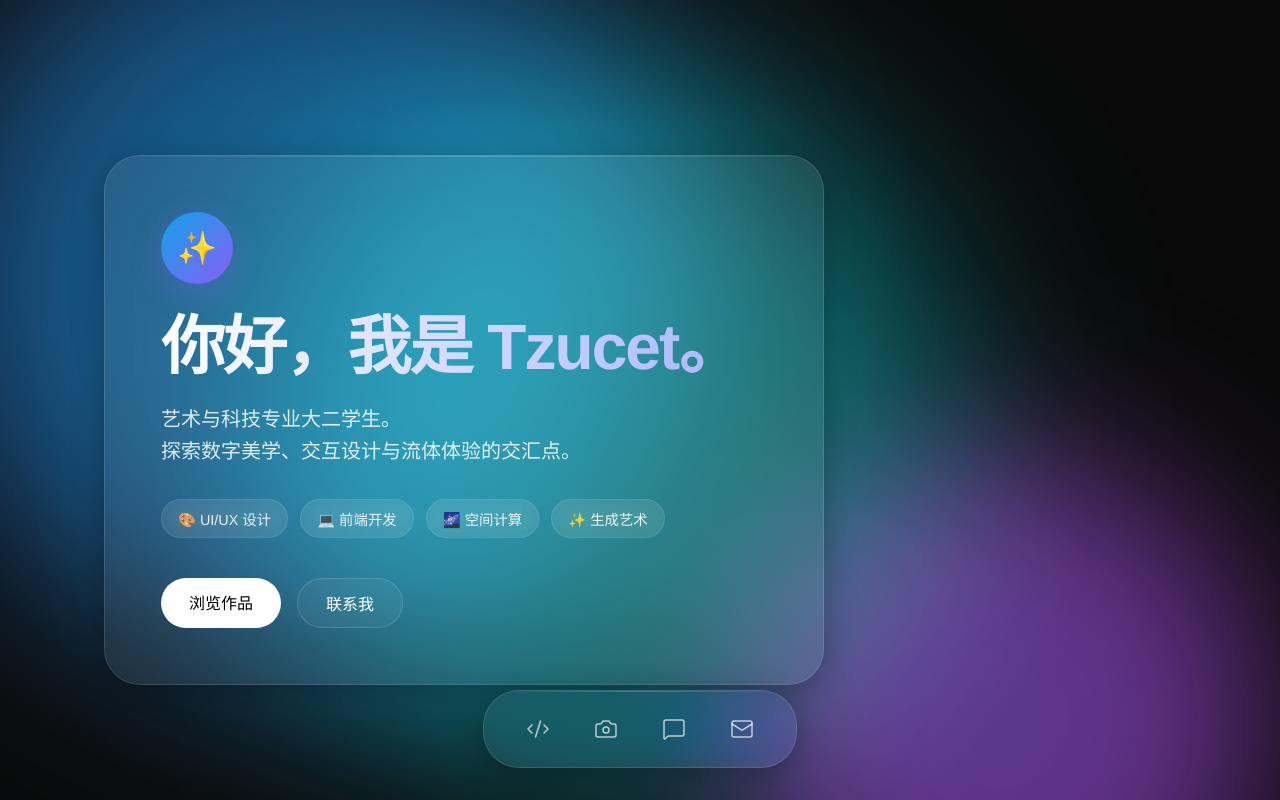
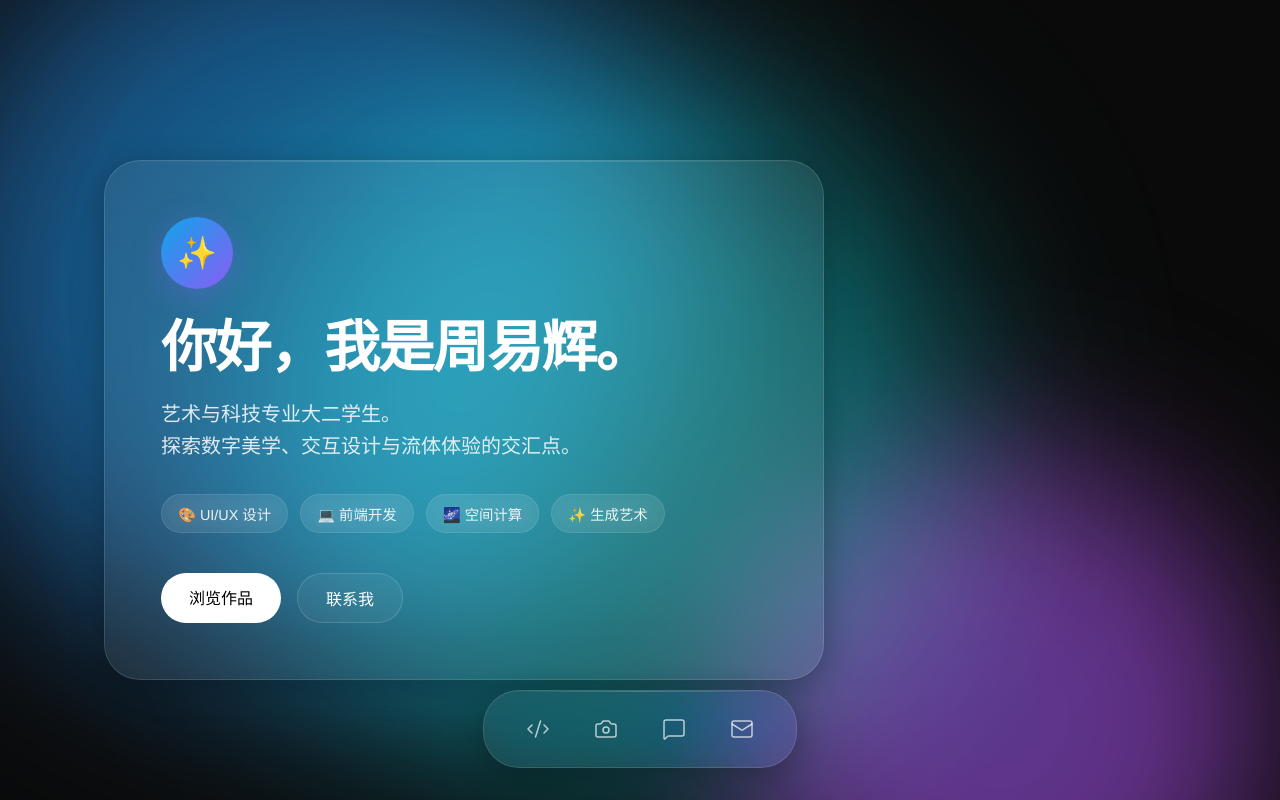
Before and after one commit to ethanzhou-dev/portfolio, a React (Vite) app: page / in a window 1280 px wide. Shown: the top 800 px of the page. Built offline with nearby package versions, Linux system fonts and the light colour scheme.

Commit message:
feat: 更新主页标题，调整字体大小并修改姓名

```diff
--- a/src/App.tsx
+++ b/src/App.tsx
@@ -45,16 +45,13 @@ function App() {
             }}>✨</div>
 
             <h1 style={{
-              fontSize: '4rem',
+              fontSize: '3.5rem',
               fontWeight: 700,
               marginBottom: '20px',
               letterSpacing: '-0.03em',
-              lineHeight: 1.1,
-              background: 'linear-gradient(to right, #ffffff, #a5b4fc)',
-              WebkitBackgroundClip: 'text',
-              WebkitTextFillColor: 'transparent'
+              lineHeight: 1.1
             }}>
-              你好，我是 Tzucet。
+              你好，我是周易辉。
             </h1>
             <p style={{
               fontSize: '1.25rem',
```
